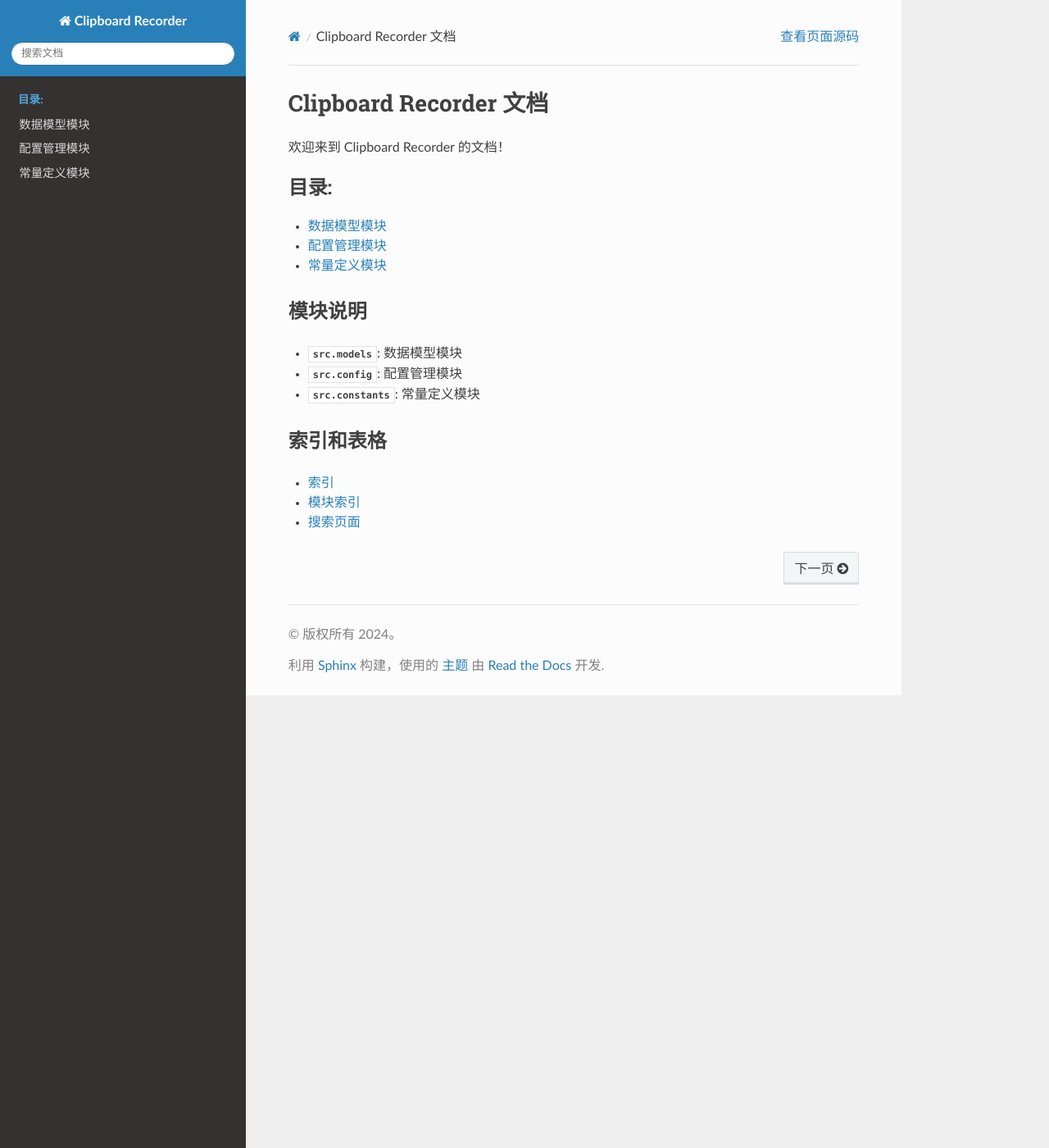
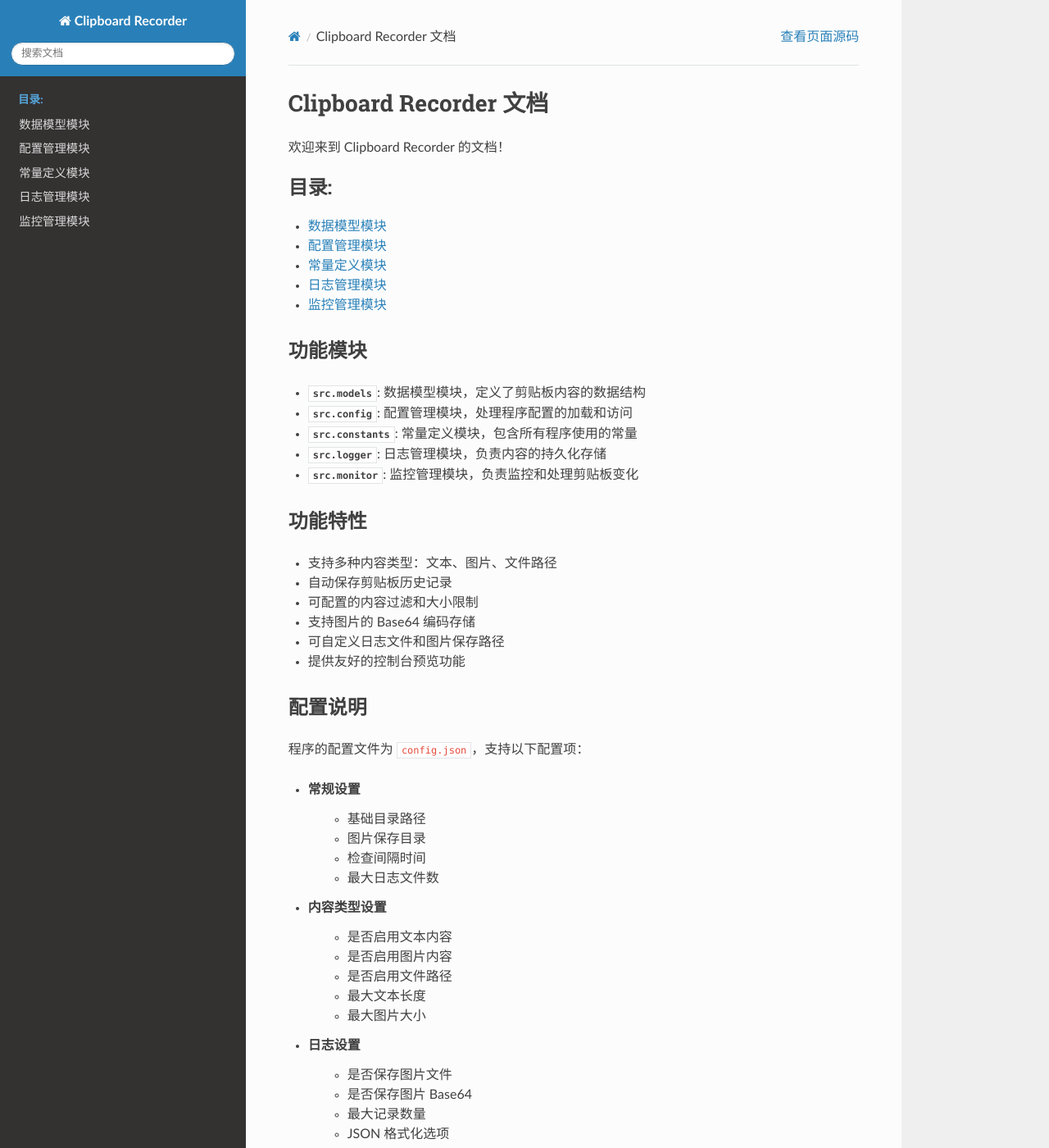
Before and after one commit to Algieba-dean/clipboard_recorder, a Sphinx documentation site: the page built from docs/index.rst, in a window 1280 px wide and 1400 px high. Shown: the whole window at 82% size. Built offline with Sphinx 7.4.7 and the Read the Docs theme 3.1.0, drawn with Linux system fonts in a browser that asks for light colours; some of the changed text lies outside the part shown.

Commit message:
update: docs generation update

```diff
--- a/docs/index.rst
+++ b/docs/index.rst
@@ -10,15 +10,59 @@
    modules/models
    modules/config
    modules/constants
+   modules/logger
+   modules/monitor
 
-模块说明
+功能模块
 --------
 
-* :mod:`src.models`: 数据模型模块
-* :mod:`src.config`: 配置管理模块
-* :mod:`src.constants`: 常量定义模块
+* :mod:`src.models`: 数据模型模块，定义了剪贴板内容的数据结构
+* :mod:`src.config`: 配置管理模块，处理程序配置的加载和访问
+* :mod:`src.constants`: 常量定义模块，包含所有程序使用的常量
+* :mod:`src.logger`: 日志管理模块，负责内容的持久化存储
+* :mod:`src.monitor`: 监控管理模块，负责监控和处理剪贴板变化
 
-索引和表格
+功能特性
+--------
+
+* 支持多种内容类型：文本、图片、文件路径
+* 自动保存剪贴板历史记录
+* 可配置的内容过滤和大小限制
+* 支持图片的 Base64 编码存储
+* 可自定义日志文件和图片保存路径
+* 提供友好的控制台预览功能
+
+配置说明
+--------
+
+程序的配置文件为 ``config.json``，支持以下配置项：
+
+* 常规设置
+    - 基础目录路径
+    - 图片保存目录
+    - 检查间隔时间
+    - 最大日志文件数
+
+* 内容类型设置
+    - 是否启用文本内容
+    - 是否启用图片内容
+    - 是否启用文件路径
+    - 最大文本长度
+    - 最大图片大小
+
+* 日志设置
+    - 是否保存图片文件
+    - 是否保存图片 Base64
+    - 最大记录数量
+    - JSON 格式化选项
+
+* 显示设置
+    - 是否显示预览
+    - 是否显示时间戳
+    - 控制台宽度
+    - 最大预览长度
+
+索引和搜索
 ----------
 
 * :ref:`genindex`
--- /dev/null
+++ b/docs/modules/logger.rst
@@ -0,0 +1,7 @@
+日志管理模块
+============
+
+.. automodule:: src.logger
+   :members:
+   :undoc-members:
+   :show-inheritance:
--- /dev/null
+++ b/docs/modules/monitor.rst
@@ -0,0 +1,7 @@
+监控管理模块
+============
+
+.. automodule:: src.monitor
+   :members:
+   :undoc-members:
+   :show-inheritance:
```
